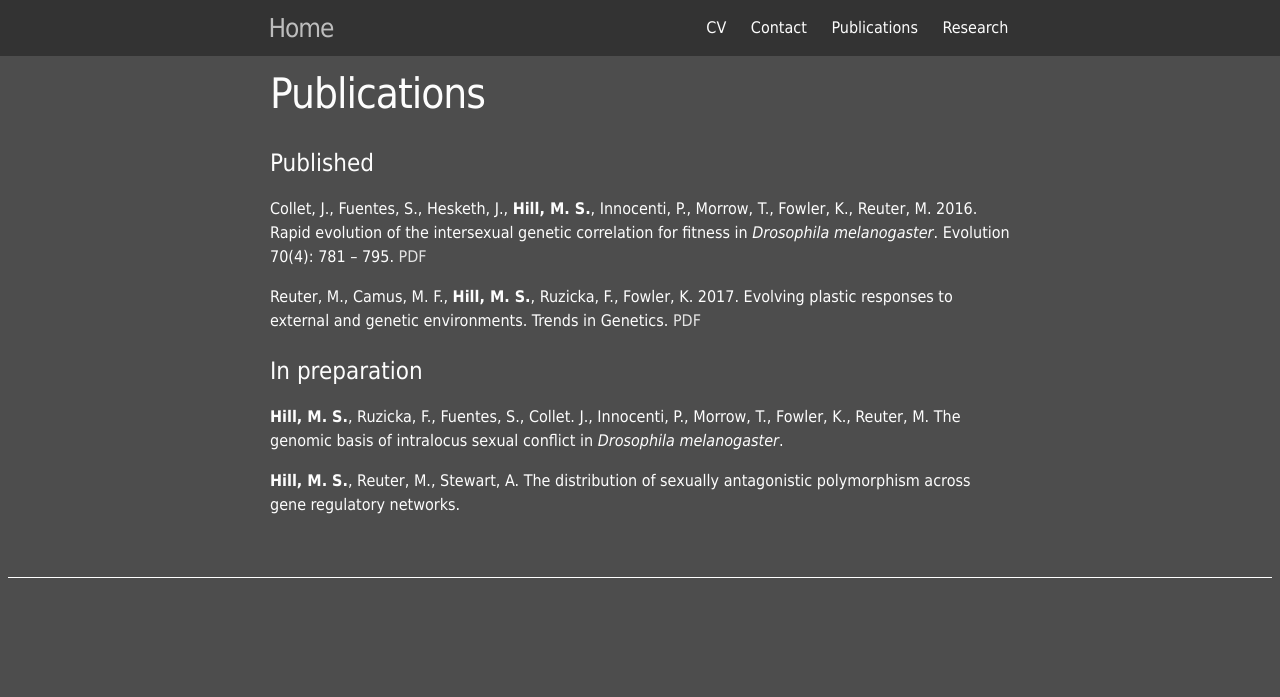
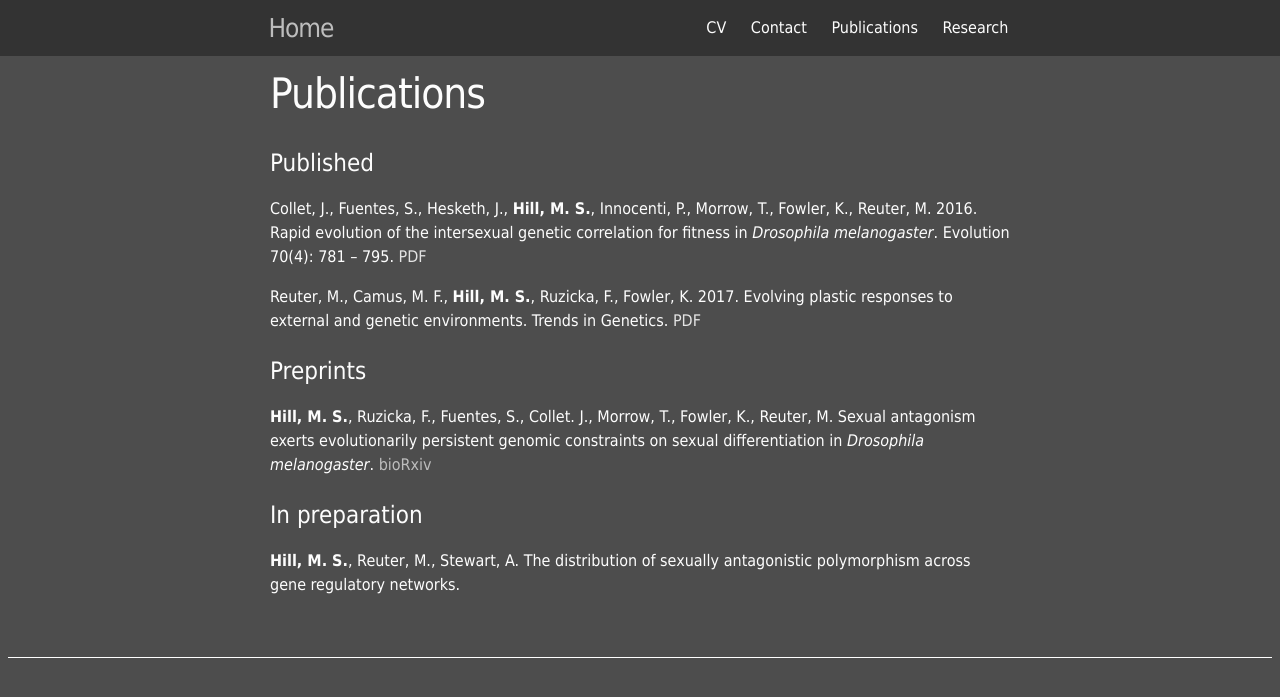
Before and after one commit to Mark-Hill/Mark-Hill.github.io, a Jekyll site: the page built from Publications.md, in a window 1280 px wide. Shown: the top 697 px of the page. Built offline with Jekyll 4.4.1, drawn with Linux system fonts in a browser that asks for light colours.

Commit message:
Update Publications.md

```diff
--- a/Publications.md
+++ b/Publications.md
@@ -10,8 +10,10 @@ Collet, J., Fuentes, S., Hesketh, J., <b>Hill, M. S.</b>, Innocenti, P., Morrow,
 
 Reuter, M., Camus, M. F., <b>Hill, M. S.</b>, Ruzicka, F., Fowler, K. 2017. Evolving plastic responses to external and genetic environments. Trends in Genetics. <a href="http://ac.els-cdn.com/S0168952517300045/1-s2.0-S0168952517300045-main.pdf?_tid=2a7d67f6-ebee-11e6-a180-00000aab0f26&acdnat=1486332062_e1b2719461cfd3704c1c2a321a7177ee"> PDF </a>
 
+<h1>Preprints</h1>
+
+<b>Hill, M. S.</b>, Ruzicka, F., Fuentes, S., Collet. J., Morrow, T., Fowler, K., Reuter, M. Sexual antagonism exerts evolutionarily persistent genomic constraints on sexual differentiation in <i>Drosophila melanogaster</i>. <a href=""> bioRxiv </a>
+
 <h1>In preparation</h1>
 
-<b>Hill, M. S.</b>, Ruzicka, F., Fuentes, S., Collet. J., Innocenti, P., Morrow, T., Fowler, K., Reuter, M. The genomic basis of intralocus sexual conflict in <i>Drosophila melanogaster</i>.
-
 <b>Hill, M. S.</b>, Reuter, M., Stewart, A. The distribution of sexually antagonistic polymorphism across gene regulatory networks.
```
